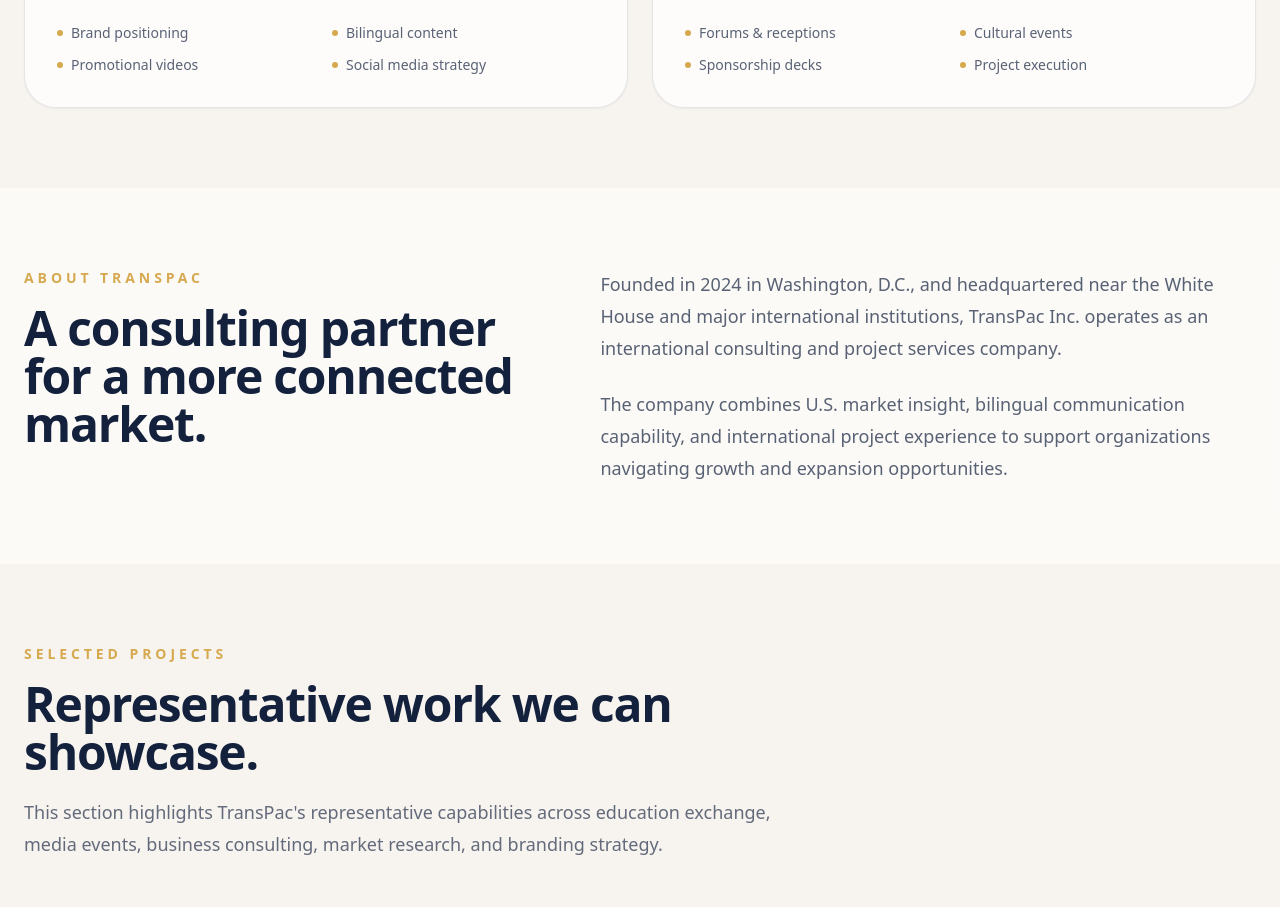
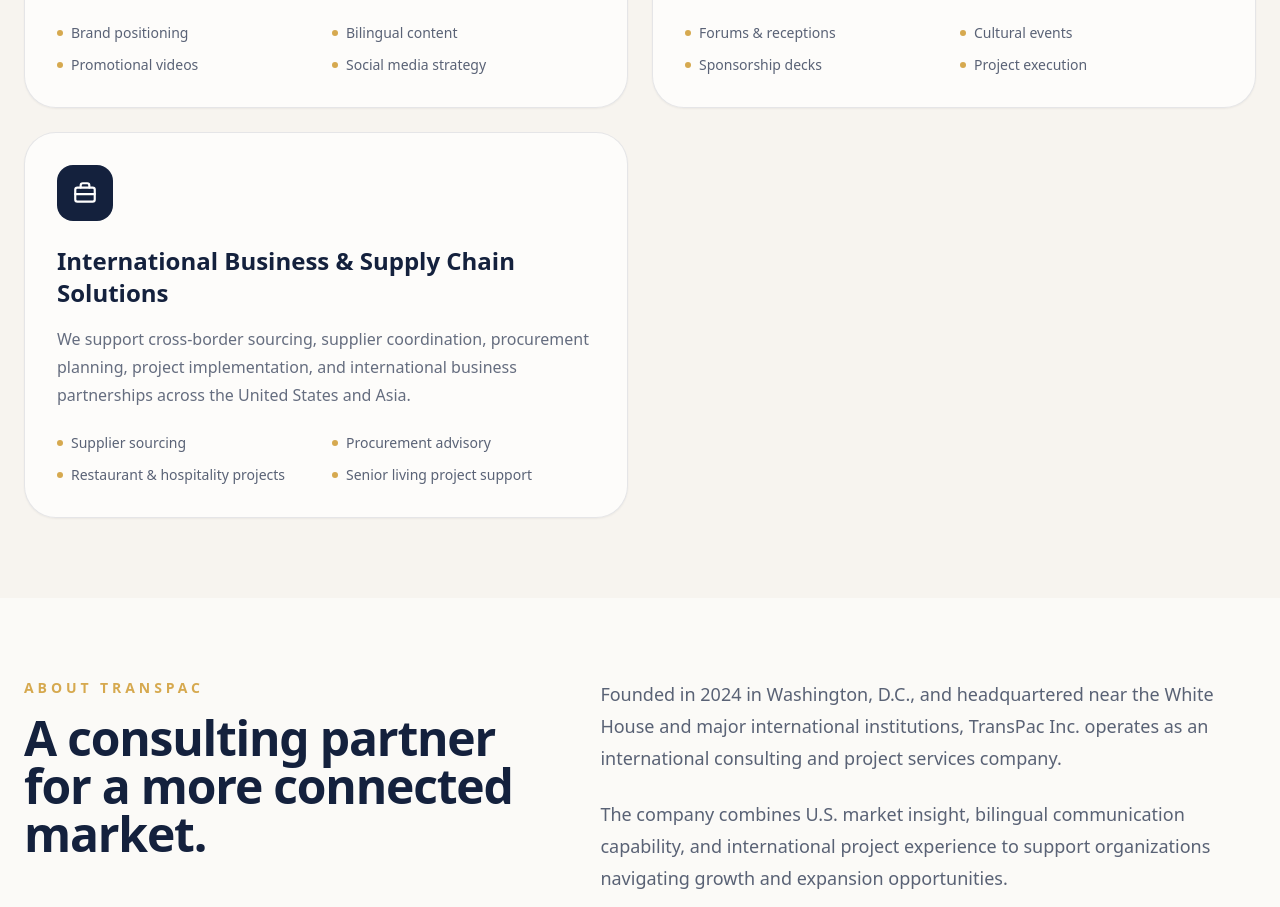
Before and after one commit to sssssschloe-ops/transpac-website, a React (Vite) app: page / in a window 1280 px wide. Shown: the part 2280-3187 px from the top of the page. Built offline with nearby package versions, Linux system fonts and the light colour scheme.

Commit message:
Add international business and supply chain services

```diff
--- a/src/App.jsx
+++ b/src/App.jsx
@@ -167,8 +167,19 @@
         title: "Event Planning & Project Management",
         desc: "We plan and execute forums, galas, screenings, cultural festivals, business events, and sponsorship campaigns.",
         items: ["Forums & receptions", "Cultural events", "Sponsorship decks", "Project execution"]
-      }
-    ],
+      },
+{
+  icon: "business",
+  title: "International Business & Supply Chain Solutions",
+  desc: "We support cross-border sourcing, supplier coordination, procurement planning, project implementation, and international business partnerships across the United States and Asia.",
+  items: [
+    "Supplier sourcing",
+    "Procurement advisory",
+    "Restaurant & hospitality projects",
+    "Senior living project support"
+  ]
+}
+],
     aboutLabel: "About TransPac",
     aboutTitle: "A consulting partner for a more connected market.",
     aboutP1:
@@ -357,8 +368,19 @@
         title: "活动策划与项目执行",
         desc: "我们策划并执行论坛、晚宴、展映、文化节、商务活动与赞助合作方案。",
         items: ["论坛与招待会", "文化活动", "赞助方案", "项目执行"]
-      }
-    ],
+      },
+{
+  icon: "business",
+  title: "国际商务与供应链解决方案",
+  desc: "我们支持跨境采购、供应商对接、采购规划、项目落地及国际商务合作，服务餐饮、养老、酒店、商业空间及相关设施项目。",
+  items: [
+    "供应商资源对接",
+    "采购咨询",
+    "餐饮与酒店项目",
+    "养老项目支持"
+  ]
+}
+],
     aboutLabel: "关于 TransPac",
     aboutTitle: "连接市场与机会的咨询伙伴。",
     aboutP1:
@@ -528,8 +550,8 @@
   const isZh = lang === "zh";
 
   const tests = useMemo(() => {
-    console.assert(content.en.services.length === 4, "Expected four English services");
-    console.assert(content.zh.services.length === 4, "Expected four Chinese services");
+    console.assert(content.en.services.length === 5, "Expected four English services");
+    console.assert(content.zh.services.length === 5, "Expected four Chinese services");
     console.assert(content.en.leaders.length === 3, "Expected three English leaders");
     console.assert(content.zh.leaders.length === 3, "Expected three Chinese leaders");
     console.assert(Object.values(TEAM_IMAGES).every((path) => typeof path === "string" && path.startsWith("/")), "Team image paths must be public-root paths");
```
